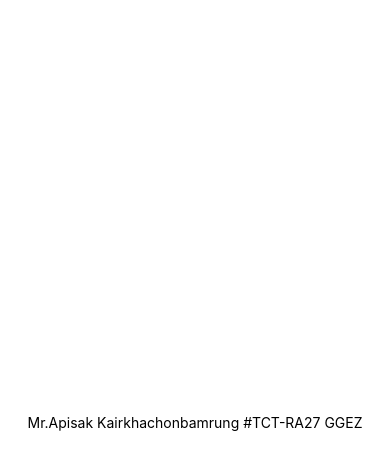
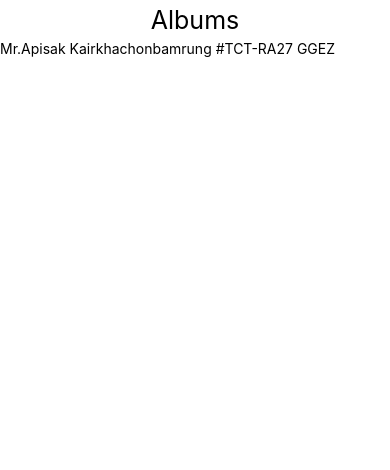
Before and after one commit to exe1235/std6002041520182, a React Native app: screen / in a window 390 px wide. Shown: the top 470 px of the page. Built offline with nearby package versions, Linux system fonts and the light colour scheme.

Commit message:
Update Create Style By Apisak.K

```diff
--- a/components/App.js
+++ b/components/App.js
@@ -1,10 +1,11 @@
 import React, { Component } from 'react';
 import { Text, View } from 'react-native';
-
+import Header from './Header.js';
 export default class HelloWorldApp extends Component {
   render() {
     return (
-      <View style={{ flex: 1, justifyContent: "center", alignItems: "center" }}>
+      <View>
+        <Header title="Albums"></Header>
         <Text>Mr.Apisak Kairkhachonbamrung #TCT-RA27 GGEZ</Text>
       </View>
     );
--- a/components/Header.js
+++ b/components/Header.js
@@ -6,11 +6,29 @@ import { View, Text } from 'react-native';
 class Header extends Component {
     render() {
         return (
-            <View>
-                <Text>{this.props.title}</Text>
+            <View style={style.header}>
+                <Text style={style.text}>{this.props.title}</Text>
             </View>
         );
     }
 }
+
+//style
+const style = {
+    header: {
+        padding: 5,
+        justifyContent: "center",
+        alignItems: "center"
+    },
+    view: {
+        flex: 1,
+    },
+    text: {
+        fontSize: 25,
+        justifyContent: "center",
+        alignItems: "center"
+    }
+}
+
 // export
 export default Header;
```
